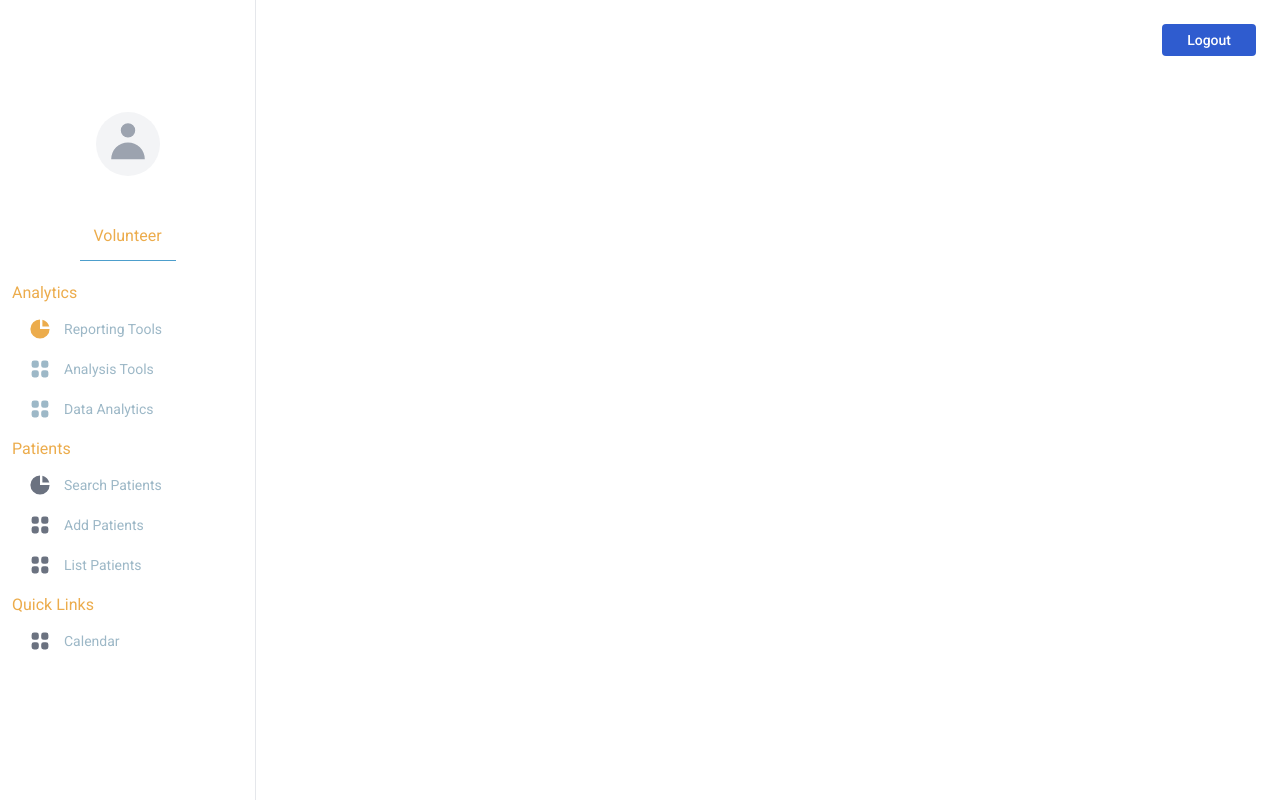
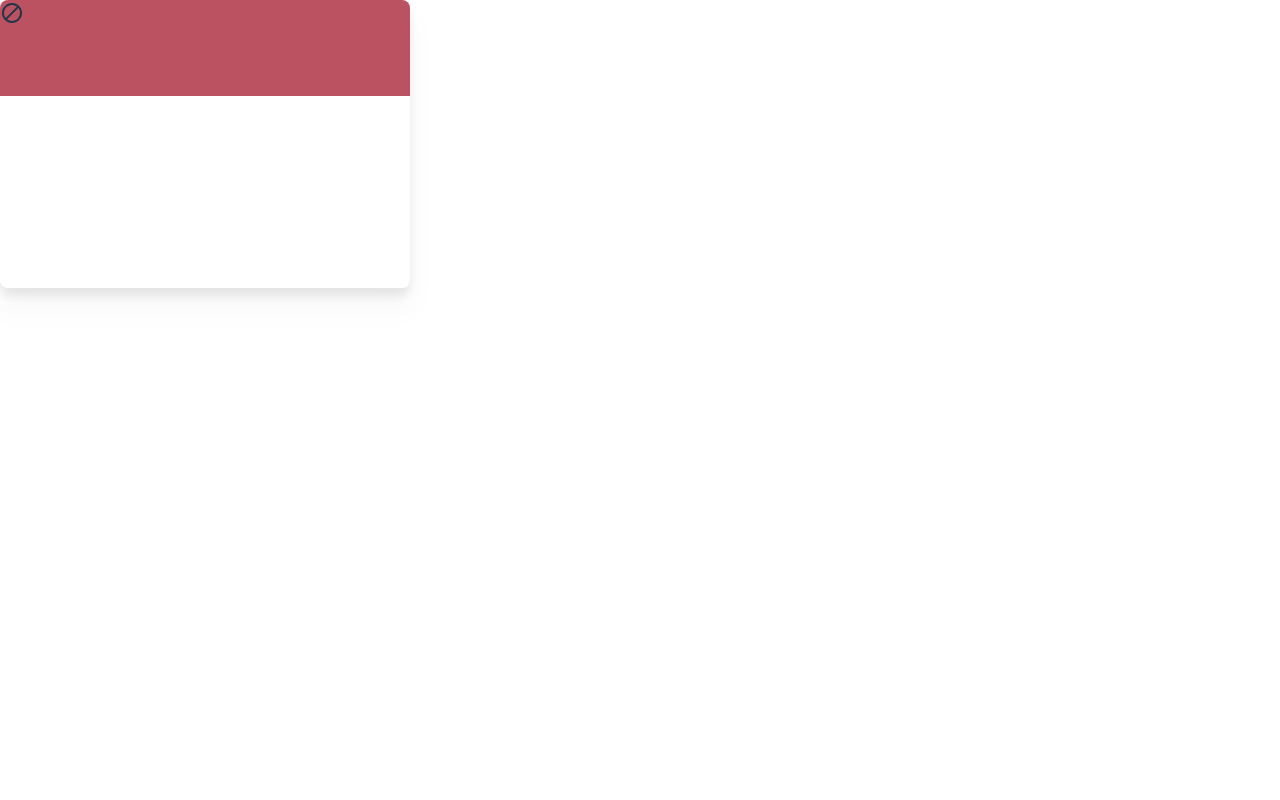
Before and after one commit to Behls/wildlife-db-analytics, a React (Vite) app: page /dashboard in a window 1280 px wide. Built offline with nearby package versions, Linux system fonts and the light colour scheme.

Commit message:
adding modals

```diff
--- a/package.json
+++ b/package.json
@@ -13,6 +13,7 @@
   "dependencies": {
     "@emotion/react": "^11.10.6",
     "@emotion/styled": "^11.10.6",
+    "@mui/icons-material": "^5.11.11",
     "@mui/material": "^5.11.10",
     "eslint-config-prettier": "^8.6.0",
     "prettier": "^2.8.3",
--- a/src/components/Error/Error.component.tsx
+++ b/src/components/Error/Error.component.tsx
@@ -1,6 +1,6 @@
 import { useState } from "react";
 import { IError } from "utils/types";
-
+import BlockIcon from '@mui/icons-material/Block';
 
 function ErrorModal(Error: IError){
 
@@ -11,34 +11,36 @@ function ErrorModal(Error: IError){
 
 return(
 
-  <div id="staticModal" aria-hidden="true" className="fixed top-0 left-0 right-0 z-50  w-full p-4 overflow-x-hidden overflow-y-auto md:inset-0 h-modal md:h-full">
-      <div className="relative w-full h-full max-w-2xl md:h-auto">
-          <div className="relative bg-white rounded-lg shadow">
-              <div className="flex items-start justify-between p-4 border-b rounded-t dark:border-green">
-                  <h3 className="text-xl font-semibold text-gray-900">
-                      {title}
-                  </h3>
-                  <button type="button" className="text-gray-400 bg-transparent hover:bg-gray-200 hover:text-gray-900 rounded-lg text-sm p-1.5 ml-auto inline-flex items-center dark:hover:bg-gray-600 dark:hover:text-white" data-modal-hide="staticModal">
-                      <svg className="w-5 h-5" fill="currentColor" viewBox="0 0 20 20" xmlns="http://www.w3.org/2000/svg"><path fill-rule="evenodd" d="M4.293 4.293a1 1 0 011.414 0L10 8.586l4.293-4.293a1 1 0 111.414 1.414L11.414 10l4.293 4.293a1 1 0 01-1.414 1.414L10 11.414l-4.293 4.293a1 1 0 01-1.414-1.414L8.586 10 4.293 5.707a1 1 0 010-1.414z" clip-rule="evenodd"></path></svg>
-                  </button>
-              </div>
+//   <div id="staticModal" aria-hidden="true" className="fixed top-0 left-0 right-0 z-50  w-full p-4 overflow-x-hidden overflow-y-auto md:inset-0 h-modal md:h-full">
+//       <div className="relative w-full h-full max-w-2xl md:h-auto">
+//           <div className="relative bg-white rounded-lg shadow">
+//               <div className="flex items-start justify-between p-4 border-b rounded-t dark:border-green">
+//                   <h3 className="text-xl font-semibold text-gray-900">
+//                       {title}
+//                   </h3>
+//                   <button type="button" className="text-gray-400 bg-transparent hover:bg-gray-200 hover:text-gray-900 rounded-lg text-sm p-1.5 ml-auto inline-flex items-center dark:hover:bg-gray-600 dark:hover:text-white" data-modal-hide="staticModal">
+//                       <svg className="w-5 h-5" fill="currentColor" viewBox="0 0 20 20" xmlns="http://www.w3.org/2000/svg"><path fill-rule="evenodd" d="M4.293 4.293a1 1 0 011.414 0L10 8.586l4.293-4.293a1 1 0 111.414 1.414L11.414 10l4.293 4.293a1 1 0 01-1.414 1.414L10 11.414l-4.293 4.293a1 1 0 01-1.414-1.414L8.586 10 4.293 5.707a1 1 0 010-1.414z" clip-rule="evenodd"></path></svg>
+//                   </button>
+//               </div>
 
-              <div className="p-6 space-y-6">
-                  <p className="text-base leading-relaxed text-gray-500 dark:text-gray-400">
-                      {error}
-                  </p>
-              </div>
-              <div className="flex items-center p-6 space-x-2 border-t border-gray-200 rounded-b dark:border-gray-600">
-                  <button type="button" className="text-white bg-blue hover:bg-gray-100 focus:ring-4 focus:outline-none focus:ring-blue-300 rounded-lg border border-gray-200 text-sm font-medium px-5 py-2.5 hover:text-gray-900 focus:z-10" onClick={()=>setShowErrorModal(!showErrorModal)}>Close</button>
-              </div>
-          </div>
-      </div>
-  </div>
+//               <div className="p-6 space-y-6">
+//                   <p className="text-base leading-relaxed text-gray-500 dark:text-gray-400">
+//                       {error}
+//                   </p>
+//               </div>
+//               <div className="flex items-center p-6 space-x-2 border-t border-gray-200 rounded-b dark:border-gray-600">
+//                   <button type="button" className="text-white bg-blue hover:bg-gray-100 focus:ring-4 focus:outline-none focus:ring-blue-300 rounded-lg border border-gray-200 text-sm font-medium px-5 py-2.5 hover:text-gray-900 focus:z-10" onClick={()=>setShowErrorModal(!showErrorModal)}>Close</button>
+//               </div>
+//           </div>
+//       </div>
+//   </div>
 
-    // <div>
-
-
-    // </div>
+    <div className="wrapper flex flex-col bg-transparent fixed w-modalErrorWidth h-modalErrorHeight drop-shadow-xl">
+        <div className="h-1/3 w-full bg-error rounded-t-lg">
+            <BlockIcon className="h-6 w-6" />
+        </div>
+        <div className="h-2/3 w-full bg-white rounded-b-lg"></div>
+    </div>
 
     )
 }
--- a/src/components/LoginForm/LoginForm.component.tsx
+++ b/src/components/LoginForm/LoginForm.component.tsx
@@ -38,7 +38,7 @@ function LoginForm(){
                             type="email"
                             name="username"
                             className="bg-white border border-solid border-blue rounded w-96 h-inputHeight text-blue py-2 px-2"
-                            required
+                            // required
                             />
 
                             {errors.email?.type === 'required' && <span className=" text-red-500"> This field is required</span>}
@@ -55,11 +55,11 @@ function LoginForm(){
                             <input
                                 {...register("password", {
                                     required: true
-                                    })}
+                                })}
                                 type="password"
                                 name="password"
                                 className="bg-white border border-solid border-blue rounded w-96 h-inputHeight text-blue py-2 px-2"
-                                required
+                                // required
                                 />
 
                             {errors.password?.type === 'required' && <span className=" text-red-500"> This field is required</span>}
--- a/src/pages/Dashboard.tsx
+++ b/src/pages/Dashboard.tsx
@@ -1,12 +1,15 @@
 import Sidebar from "../components/Sidebar/Sidebar.component";
 import LoginForm from "../components/LoginForm/LoginForm.component";
 import Navbar from "../components/Navbar/Navbar.component";
+import ErrorModal from "../components/Error/Error.component";
+
 
 function DashboardPage(){
     return(
         <div className="wrapper">
-            <Navbar />
-            <Sidebar />
+            {/* <Navbar />
+            <Sidebar /> */}
+            <ErrorModal title={"error message"} error={"this is a huge error"} />
         </div>
     )
 }
--- a/tailwind.config.cjs
+++ b/tailwind.config.cjs
@@ -20,15 +20,19 @@ module.exports = {
         'lineBlue': "#4D9ECC",
         'loginBG': "#F5F8FE",
         'loginOrange': "#FEF3E3",
-        'loginHeader': "#1471A5"
+        'loginHeader': "#1471A5",
+        'error':'#BA5262'
     },
     width:{
       'loginWidth': "1000px",
       'inputwidth': "340px",
+      'modalErrorWidth': "410px",
     },
     height:{
       'loginHeight': "430px",
-      'inputHeight': "38px"
+      'inputHeight': "38px",
+      'modalErrorHeight': "288px",
+
 
     },
     dropShadow:{
```
Also changed, not shown: src/components/Error/Error.css (deleted), 1 other file (tests, documents, lock files or other folders).
